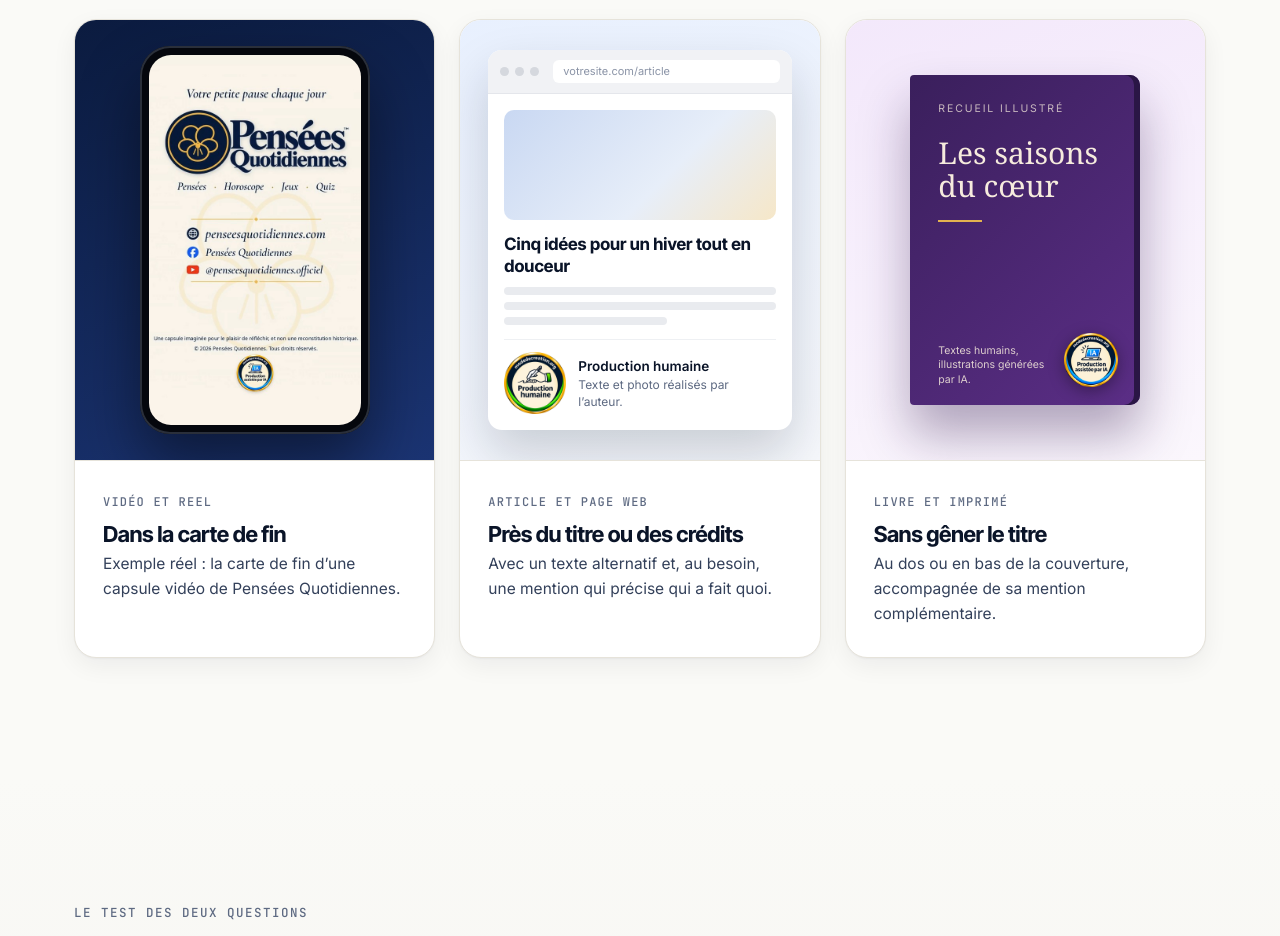
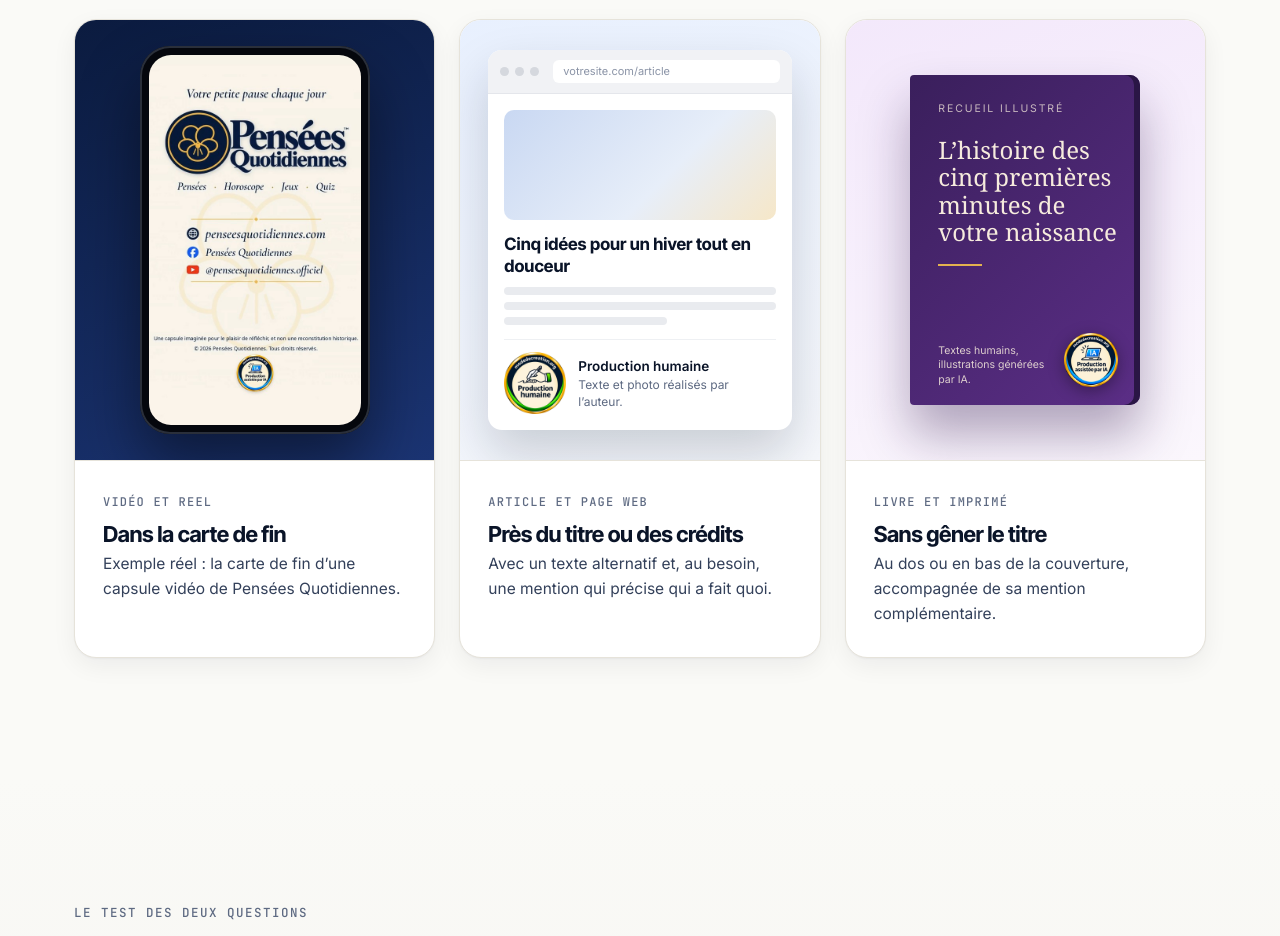
Before and after one commit to penseesquotidiennes/modedecreation, a plain HTML site: page index.html in a window 1280 px wide. Shown: the part 2780-3716 px from the top of the page. Drawn offline with Linux system fonts and the light colour scheme.

Commit message:
Livre fictif : nouveau titre inventé
Co-Authored-By: Claude Opus 5.5 <noreply@anthropic.com>
Claude-Session: https://claude.ai/code/session_01QLbCpuG5Azoq7UyMnGHuuh

```diff
--- a/assets/site.css
+++ b/assets/site.css
@@ -256,7 +256,7 @@ footer .bottom{display:flex;justify-content:space-between;gap:16px;flex-wrap:wra
 .stage-book{background:linear-gradient(160deg,#F3E8FB,#FBF7FD)}
 .book{width:230px;height:330px;border-radius:4px 10px 10px 4px;background:linear-gradient(135deg,#3A1F5C,#5B2E86);box-shadow:-6px 0 0 #2A1645 inset,0 30px 50px rgba(40,15,70,.35);color:#F6EBDD;padding:26px 22px 18px 28px;display:flex;flex-direction:column}
 .b-top{font-size:10.5px;letter-spacing:.18em;text-transform:uppercase;opacity:.75}
-.b-title{font-family:Georgia,"Times New Roman",serif;font-size:30px;line-height:1.1;margin-top:18px}
+.b-title{font-family:Georgia,"Times New Roman",serif;font-size:24px;line-height:1.15;margin-top:18px;text-wrap:balance}
 .b-orn{width:44px;height:2px;background:var(--gold);margin:18px 0}
 .b-foot{margin-top:auto;display:flex;align-items:flex-end;justify-content:space-between;gap:10px}
 .b-foot span{font-size:10.5px;line-height:1.35;opacity:.85}
--- a/index.html
+++ b/index.html
@@ -137,7 +137,7 @@
         <div class="situ-stage stage-book">
           <div class="book">
             <div class="b-top">Recueil illustré</div>
-            <div class="b-title">Les saisons<br>du cœur</div>
+            <div class="b-title">L’histoire des cinq premières minutes de votre naissance</div>
             <div class="b-orn"></div>
             <div class="b-foot"><span>Textes humains,<br>illustrations générées par IA.</span><img src="assets/pastilles/production-assistee-par-ia.png" alt="Pastille Production assistée par IA"></div>
           </div>
```
Also changed, not shown: en/index.html (+1 -1 lines).
